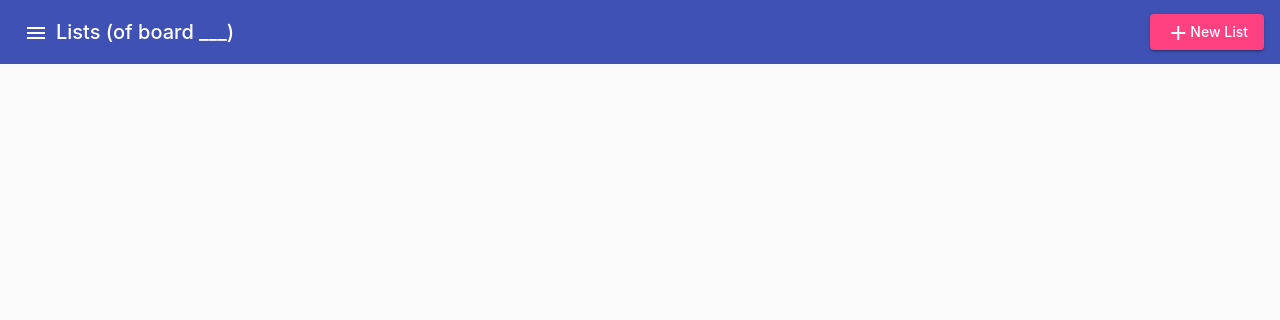
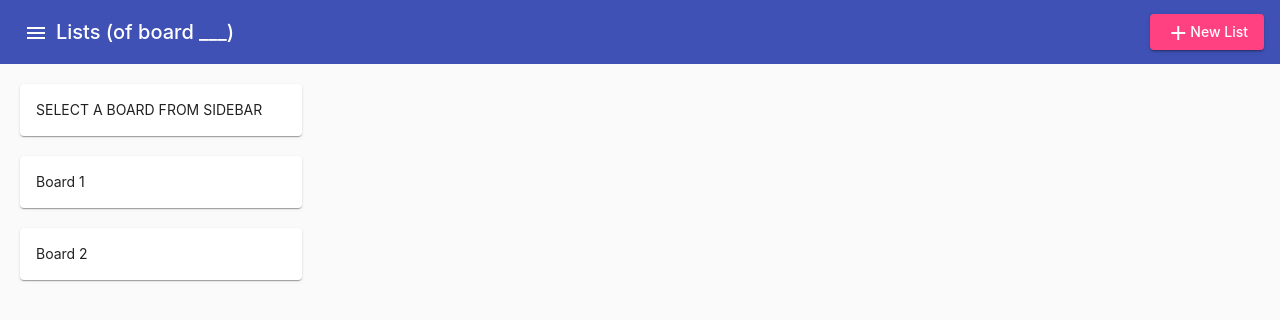
Before and after one commit to pkgamma/angular-trello-poc, an Angular app: page / in a window 1280 px wide. Shown: the top 320 px of the page. Built offline with nearby package versions, Linux system fonts and the light colour scheme.

Commit message:
added welcome screen that shows overview of boards

```diff
--- a/src/app/app.component.css
+++ b/src/app/app.component.css
@@ -4,6 +4,13 @@
   flex-direction: row;
   overflow-x: auto;
   overflow-y: hidden;
+}
+
+.board-selection-card {
+  width: 250px;
+  margin: 20px 0px 20px 20px;
+  flex-shrink: 0;
+  overflow: auto;
 }
 
 .list-card {
--- a/src/app/app.component.html
+++ b/src/app/app.component.html
@@ -1,4 +1,13 @@
 <poc-sidebar (boardSwitched)='onRefresh()'>
+
+  <div *ngIf="dataService.getCurrentBoardId() == -1">
+    <mat-card class="board-selection-card">
+      <mat-card-content>SELECT A BOARD FROM SIDEBAR</mat-card-content>
+    </mat-card>
+    <mat-card class="board-selection-card" *ngFor="let board of boards">
+      <mat-card-content>{{board.title}}</mat-card-content>
+    </mat-card>
+  </div>
 
   <div cdkDropList cdkDropListOrientation="horizontal" class="board-container">
 
--- a/src/app/app.component.ts
+++ b/src/app/app.component.ts
@@ -12,41 +12,28 @@ export class AppComponent implements OnInit {
 
   currentBoardContent: List[];
 
+  boards: Board[];
+  errorMessage: string;
+
   constructor(private dataService: DataService) {
   }
 
   ngOnInit() {
-    this.currentBoardContent = this.dataService.getCurrentBoardContent();
+    this.dataService.getBoards().subscribe({
+      next: boards => {
+          this.boards = boards;
+      },
+      error: err => this.errorMessage = err
+  });
+    this.dataService.setCurrentBoardId(-1);
   }
 
   onRefresh() {
     this.currentBoardContent = this.dataService.getCurrentBoardContent();
   }
 
-  // getBoardsList(boardNum: number): string[] {
-  //   for (let board of this.boards) {
-  //     console.log(board.title);
-  //   }
-  //   return;
-  // }
-
-
-  numbers: number[] = [1, 2, 3, 4, 5];
-
-  movies = [
-    'Episode I - The Phantom Menace',
-    'Episode II - Attack of the Clones',
-    'Episode III - Revenge of the Sith',
-    'Episode IV - A New Hope',
-    'Episode V - The Empire Strikes Back',
-    'Episode VI - Return of the Jedi',
-    'Episode VII - The Force Awakens',
-    'Episode VIII - The Last Jedi',
-    'Episode IX – The Rise of Skywalker'
-  ];
-
   drop(event: CdkDragDrop<string[]>) {
-    moveItemInArray(this.movies, event.previousIndex, event.currentIndex);
+    // moveItemInArray(this.movies, event.previousIndex, event.currentIndex);
   }
 
 }
--- a/src/app/data.service.ts
+++ b/src/app/data.service.ts
@@ -1,7 +1,7 @@
 import { Injectable } from '@angular/core';
 import { HttpClient, HttpErrorResponse } from '@angular/common/http';
 import { Observable, throwError } from 'rxjs';
-import { catchError, tap, map } from 'rxjs/operators'
+import { catchError, tap, map, finalize } from 'rxjs/operators'
 
 import { Board, List, Item } from './data'
 
@@ -10,14 +10,22 @@ import { Board, List, Item } from './data'
 })
 export class DataService {
 
+  boards: Board[] = [];
   currentBoardId: number;
   currentBoardContent: List[];
-  boards: Board[];
+
+  private URL = 'assets/data.json';
+
   errorMessage: string;
+  loading: boolean = true;
+
+  constructor(private http: HttpClient) {
+  }
 
   getCurrentBoardId(): number {
     return this.currentBoardId;
   }
+
   setCurrentBoardId(id: number) {
     this.currentBoardId = id;
     // populate data for current board
@@ -28,46 +36,40 @@ export class DataService {
   getCurrentBoardContent(): List[] {
     return this.currentBoardContent;
   }
+
   setCurrentBoardContent(id: number) {
-
+    this.loading = true
     this.getBoards().subscribe({
       next: boards => {
         this.boards = boards;
+        console.log(boards);
+        this.loading = false;
       },
       error: err => this.errorMessage = err
     });
-
     for (let board of this.boards) {
       if (board.id == id) {
         this.currentBoardContent = board.content;
         console.log(this.currentBoardContent);
       }
     }
-
   }
 
-  // HARD CODED METHOD (TEMP)
-  // =================
-
-  private URL = 'assets/data.json';
-
-  constructor(private http: HttpClient) { }
-
+  // get boards JSON object from URL
   getBoards(): Observable<Board[]> {
     return this.http.get<Board[]>(this.URL).pipe(
       catchError(this.handleError)
     );
   }
 
+  // error handling for HTTP
   private handleError(err: HttpErrorResponse) {
     let errorMessage = '';
-
     if (err.error instanceof ErrorEvent) {
       errorMessage = 'error: ${err.error.message}';
     } else {
       errorMessage = 'server return: ${err.status}, error: ${err.message}'
     }
-
     console.error(errorMessage);
     return throwError(errorMessage);
   }
--- a/src/app/sidebar/sidebar/sidebar.component.ts
+++ b/src/app/sidebar/sidebar/sidebar.component.ts
@@ -39,11 +39,7 @@ export class SidebarComponent implements OnInit {
   }
 
   onBoardSwitch(id: number) {
-    if (id == this.dataService.getCurrentBoardId()) {
-      // do nothing, already on this board
-    } else {
-      this.dataService.setCurrentBoardId(id);
-    }
+    this.dataService.setCurrentBoardId(id);
     this.boardSwitched.emit(id);
   }
 
```
